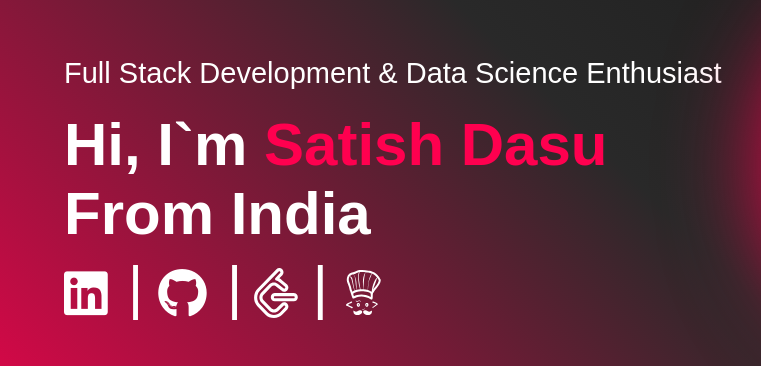
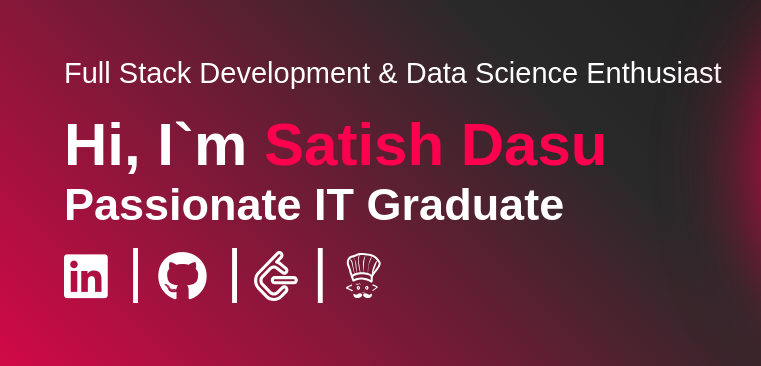
Before and after one commit to dsatish1252/satishdasu-portfolio, a plain HTML site: page index.html in a window 1280 px wide. Shown: the part 215-581 px from the top of the page, 0-761 px from the left. Drawn offline with Linux system fonts and the light colour scheme; grey boxes are pictures that could not be loaded.

Commit message:
Update index.html
updated main title

```diff
--- a/index.html
+++ b/index.html
@@ -29,7 +29,8 @@
                 <p>Full Stack Development & Data Science Enthusiast</p>
 
 
-                <h1>Hi, I`m <span>Satish Dasu</span><br>From India</h1>
+                <h1>Hi, I`m <span>Satish Dasu</span></h1>
+                <h2>Passionate IT Graduate</h2>
                 <div class="header-links">
                     <a href="https://www.linkedin.com/in/satish-dasu-3599b2265/" target="_blank">
                         <i class="fa-brands fa-linkedin"></i>
```
